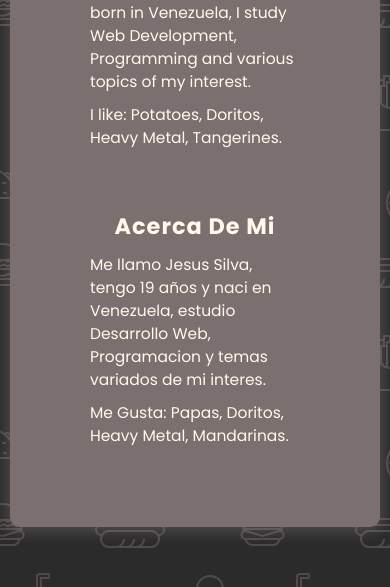
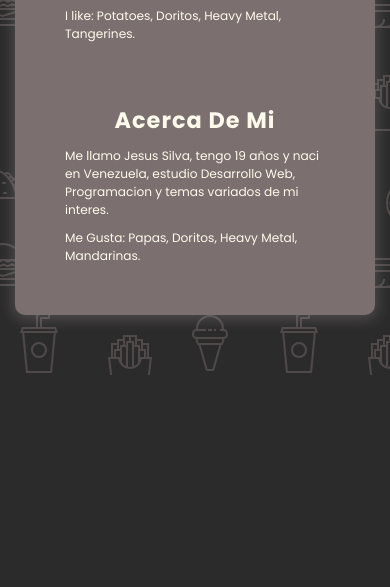
Before and after one commit to Tari-7z/Bio, a plain HTML site: page pages/about.html in a window 390 px wide. Shown: the part 689-1276 px from the top of the page. After the commit the page ends 1064 px from the top, so only its background shows below. Drawn offline with Linux system fonts and the light colour scheme.

Commit message:
The best commit

```diff
--- a/css/about.css
+++ b/css/about.css
@@ -29,7 +29,7 @@ body {
     margin: 60px auto;
     width: 80%;
     max-width: 1400px;
-    min-width: 370px;
+    min-width: 360px;
     display: flex;
     justify-content: space-between;
     padding: 20px;
@@ -55,7 +55,7 @@ body {
     justify-content: space-evenly;
     padding: 10px 0;
     width: 60%;
-    padding: 50px;
+    padding: 60px;
 }
 
 .about__paragraph {
@@ -117,7 +117,7 @@ body {
         /** fuentes **/
         --big-font-size: 1.8rem;
         --big-normal-font-size: 1.2rem;
-        --normal-font-size: .763rem
+        --normal-font-size: .763rem;
     }
 
 
@@ -134,11 +134,19 @@ body {
 }
 
 @media screen and (max-width: 715px) {
+    :root {
+        --normal-font-size: .900rem;
+
+    }
 
     .about {
         display: flex;
         flex-direction: column-reverse;
         align-items: center;
+    }
+
+    .about__paragraph {
+        font-size: var(--normal-font-size);
     }
 
     .about__left {
@@ -147,9 +155,22 @@ body {
 
 }
 
-@media screen and (max-width: 390px) {
-    .about__paragraph {
-        font-size: .970rem;
+
+@media screen and (max-width: 650px) {
+
+    .about__left {
+        padding: 20px;
+    }
+}
+
+@media screen and (max-width: 440px) {
+    :root {
+        --normal-font-size: .760rem;
+    }
+
+
+    .about__photo {
+        width: 180px;
     }
 
 }
--- a/css/style.css
+++ b/css/style.css
@@ -3,11 +3,11 @@
 
 :root {
     /** fonts **/
-
     --poppins: 'Poppins', sans-serif;
     --big-font-size: 1.5rem;
     --big-normal-font-size: 1.2rem;
     --normal-font-size: .900rem;
+    --menu: .900rem;
 
     /** colors **/
 
@@ -108,7 +108,7 @@ body {
 .header__link {
     color: var(--white);
     text-decoration: none;
-    font-size: var(--normal-font-size);
+    font-size: var(--menu);
 
     display: flex;
     align-items:normal;
```
Also changed, not shown: index.html (+3 -0 lines), pages/about.html (+3 -0 lines), pages/contact.html (+2 -1 lines).
